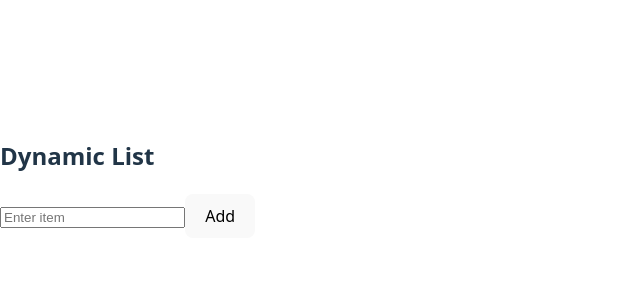
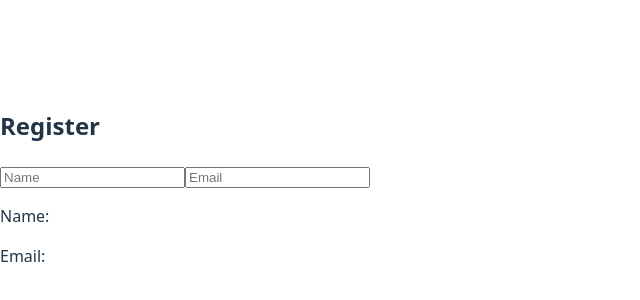
Before and after one commit to crazy-nuclei/react-playground, a React (Vite) app: page / in a window 1280 px wide. Shown: the part 214-514 px from the top of the page, without its empty margins (0-640 px from the left). Built offline with nearby package versions, Linux system fonts and the light colour scheme.

Commit message:
MultipleInputsForm

```diff
--- /dev/null
+++ b/src/apps/MultipleInputsForm.jsx
@@ -0,0 +1,19 @@
+import { useState } from "react";
+
+export default function App() {
+  const [form, setForm] = useState({ name: "", email: "" });
+
+  const handleChange = (e) => {
+    setForm({ ...form, [e.target.name]: e.target.value });
+  };
+
+  return (
+    <div>
+      <h2>Register</h2>
+      <input type="text" name="name" placeholder="Name" value={form.name} onChange={handleChange} />
+      <input type="email" name="email" placeholder="Email" value={form.email} onChange={handleChange} />
+      <p>Name: {form.name}</p>
+      <p>Email: {form.email}</p>
+    </div>
+  );
+}
--- a/src/main.jsx
+++ b/src/main.jsx
@@ -1,7 +1,7 @@
 import { StrictMode } from 'react'
 import { createRoot } from 'react-dom/client'
 import './index.css'
-import App from './apps/DynamicUserList'
+import App from './apps/MultipleInputsForm'
 
 createRoot(document.getElementById('root')).render(
   <StrictMode>
```
